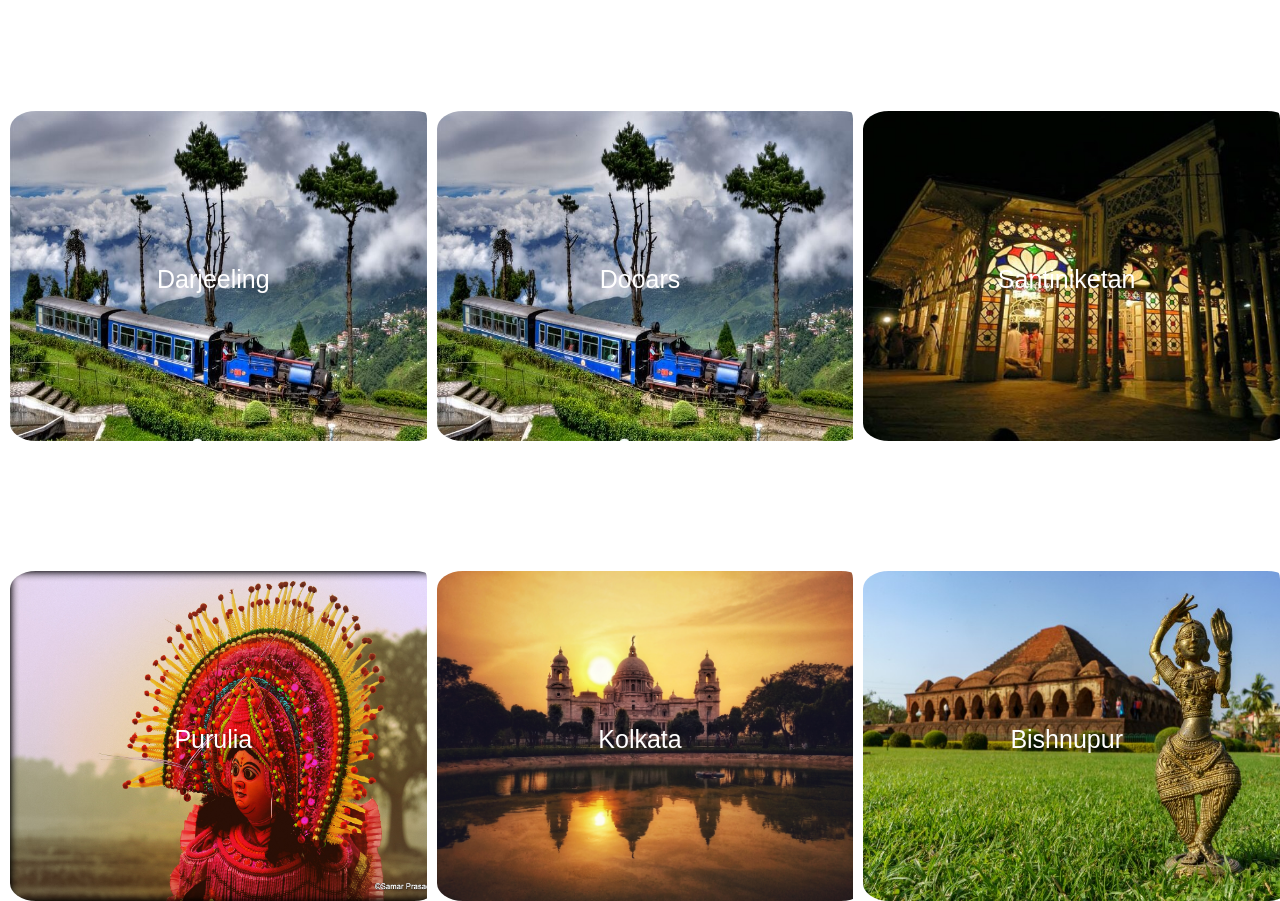
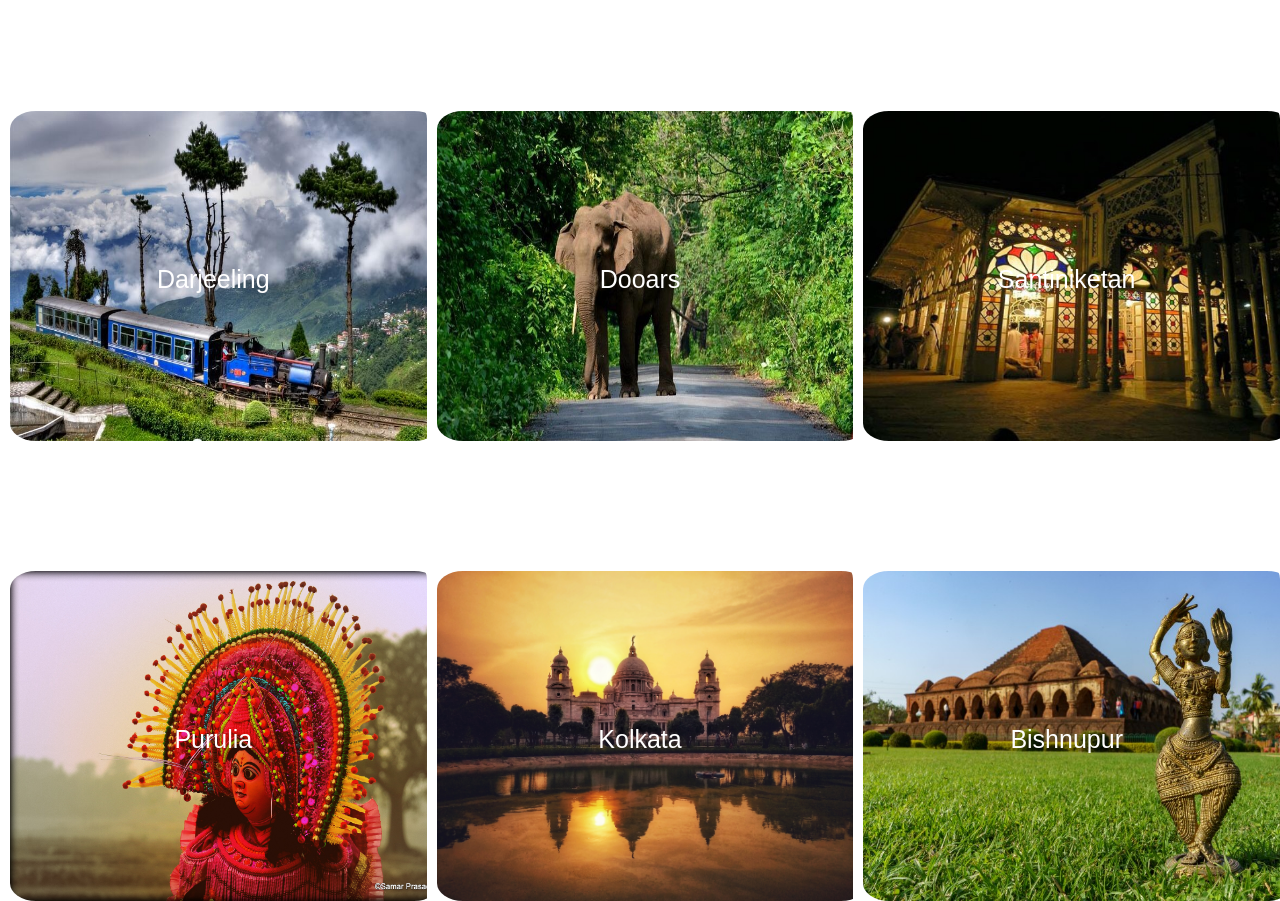
Before and after one commit to KrishMagic/krish-krish, a plain HTML site: page index.html in a window 1280 px wide. Shown: the part 2331-3232 px from the top of the page. Drawn offline with Linux system fonts and the light colour scheme; a web font is replaced by a local one.

Commit message:
Update index.html

```diff
--- a/index.html
+++ b/index.html
@@ -251,7 +251,7 @@
             </div>
             <div class="column">
              <a href="https://www.wbtourism.gov.in/topDestination/details1?template_id=1&id=63d6c6eaec7aa076f30b35d3" target="_blank" >
-                <img src="Screenshot9.jpg" alt="Dooars" height="350px" width="450px" >
+                <img src="Screenshot10.jpeg" alt="Dooars" height="350px" width="450px" >
              </a>
              <div class="centered">Dooars</div>
             </div>
```
